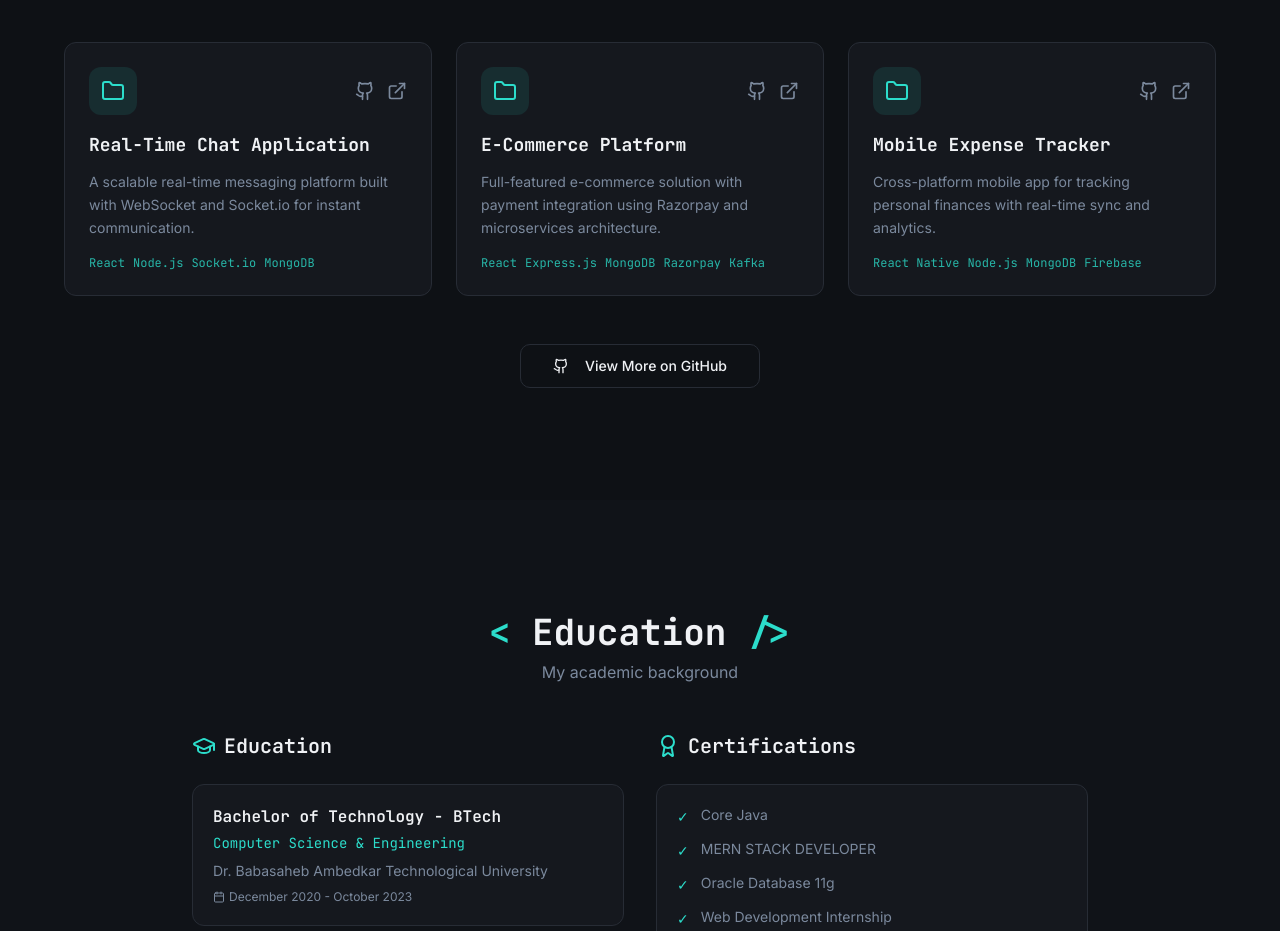
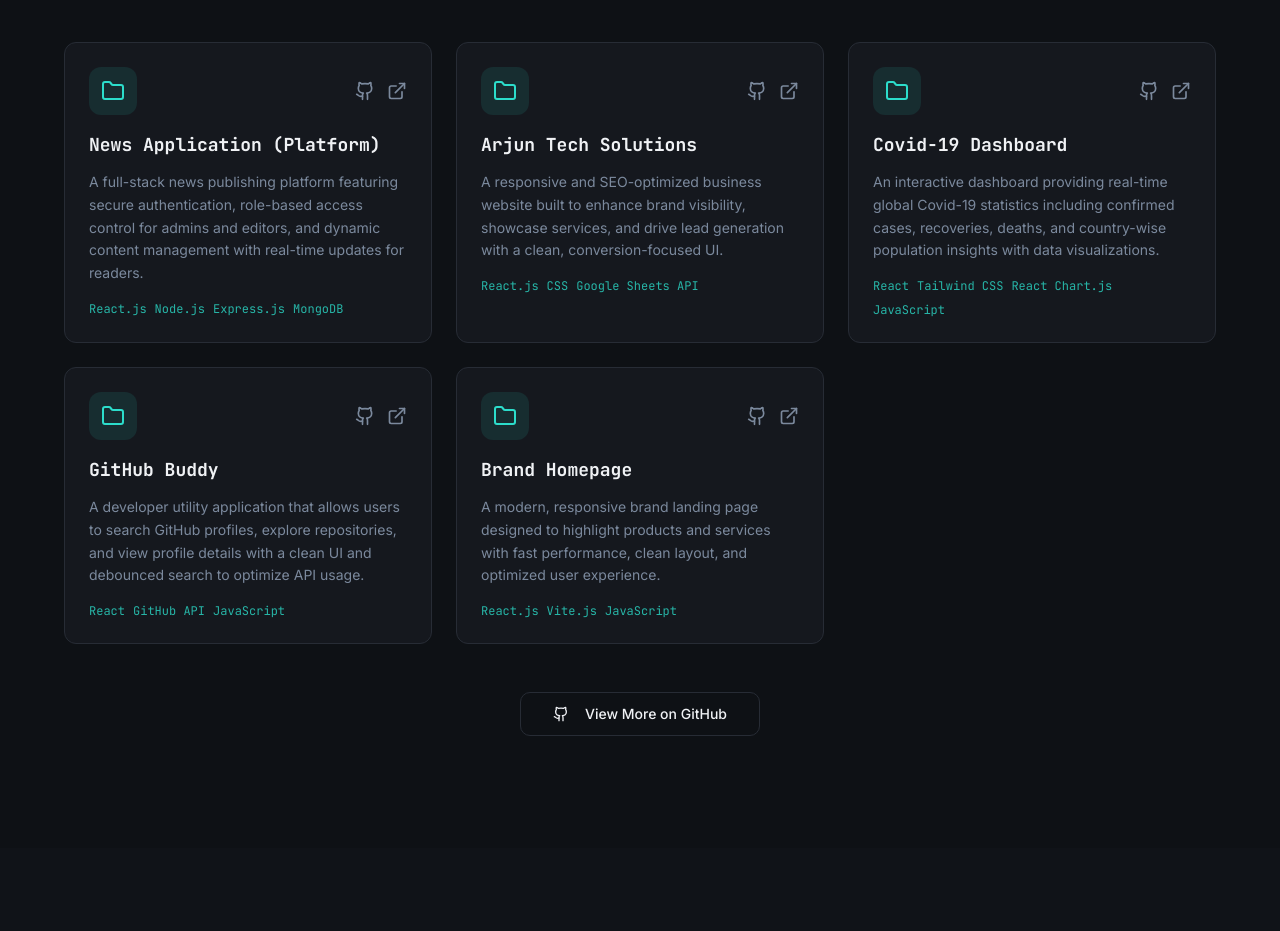
Before and after one commit to ashishmisal23/portfolio, a React (Vite) app: page / in a window 1280 px wide. Shown: the part 4040-4971 px from the top of the page. Built offline with nearby package versions, Linux system fonts and the light colour scheme; no server answers; the HTML template or start-up script is replaced by a standard one.

Commit message:
changes in projects & live links

```diff
--- a/src/components/Projects.tsx
+++ b/src/components/Projects.tsx
@@ -89,7 +89,7 @@ const Projects = () => {
             className="text-center mt-12"
           >
             <Button variant="outline" size="lg" asChild>
-              <a href="https://github.com/ashishmisal" target="_blank" rel="noopener noreferrer">
+              <a href="https://github.com/ashishmisal23" target="_blank" rel="noopener noreferrer">
                 <Github className="mr-2" size={18} />
                 View More on GitHub
               </a>
--- a/src/data/portfolioData.ts
+++ b/src/data/portfolioData.ts
@@ -5,7 +5,7 @@ export const personalInfo = {
   location: "Pune, Maharashtra, India",
   email: "ashishmisal23@gmail.com",
   linkedin: "https://www.linkedin.com/in/ashishmisal",
-  github: "https://github.com/ashishmisal",
+  github: "https://github.com/ashishmisal23",
   twitter: "https://x.com/theRealAshish",
   instagram: "https://instagram.com/ashu.misal_",
 };
@@ -112,25 +112,39 @@ export const certifications = [
 
 export const projects = [
   {
-    title: "Real-Time Chat Application",
-    description: "A scalable real-time messaging platform built with WebSocket and Socket.io for instant communication.",
-    techStack: ["React", "Node.js", "Socket.io", "MongoDB"],
-    github: "#",
-    live: "#",
+    title: "News Application (Platform)",
+    description: "A full-stack news publishing platform featuring secure authentication, role-based access control for admins and editors, and dynamic content management with real-time updates for readers.",
+    techStack: ["React.js", "Node.js", "Express.js", "MongoDB"],
+    github: "https://github.com/ashishmisal23/News-App",
+    live: "https://newsapp-ashishmisal.vercel.app/",
   },
   {
-    title: "E-Commerce Platform",
-    description: "Full-featured e-commerce solution with payment integration using Razorpay and microservices architecture.",
-    techStack: ["React", "Express.js", "MongoDB", "Razorpay", "Kafka"],
-    github: "#",
-    live: "#",
+    title: "Arjun Tech Solutions",
+    description: "A responsive and SEO-optimized business website built to enhance brand visibility, showcase services, and drive lead generation with a clean, conversion-focused UI.",
+    techStack: ["React.js", "CSS", "Google Sheets API"],
+    github: "https://github.com/ashishmisal23/Arjun-Tech",
+    live: "https://www.arjuntech.in/",
   },
   {
-    title: "Mobile Expense Tracker",
-    description: "Cross-platform mobile app for tracking personal finances with real-time sync and analytics.",
-    techStack: ["React Native", "Node.js", "MongoDB", "Firebase"],
-    github: "#",
-    live: "#",
+    title: "Covid-19 Dashboard",
+    description: "An interactive dashboard providing real-time global Covid-19 statistics including confirmed cases, recoveries, deaths, and country-wise population insights with data visualizations.",
+    techStack: ["React", "Tailwind CSS", "React Chart.js", "JavaScript"],
+    github: "https://github.com/ashishmisal23/Covid-Dashboard",
+    live: "https://covid-dashboard-ashishmisal.vercel.app/",
+  },
+  {
+    title: "GitHub Buddy",
+    description: "A developer utility application that allows users to search GitHub profiles, explore repositories, and view profile details with a clean UI and debounced search to optimize API usage.",
+    techStack: ["React", "GitHub API", "JavaScript"],
+    github: "https://github.com/ashishmisal23/GitHub-Buddy",
+    live: "https://githubbuddy-ashishmisal.vercel.app/",
+  },
+  {
+    title: "Brand Homepage",
+    description: "A modern, responsive brand landing page designed to highlight products and services with fast performance, clean layout, and optimized user experience.",
+    techStack: ["React.js", "Vite.js", "JavaScript"],
+    github: "https://github.com/ashishmisal23/Brand-Homepage",
+    live: "https://brand-homepage-ashishmisal.vercel.app/",
   },
 ];
 
```
